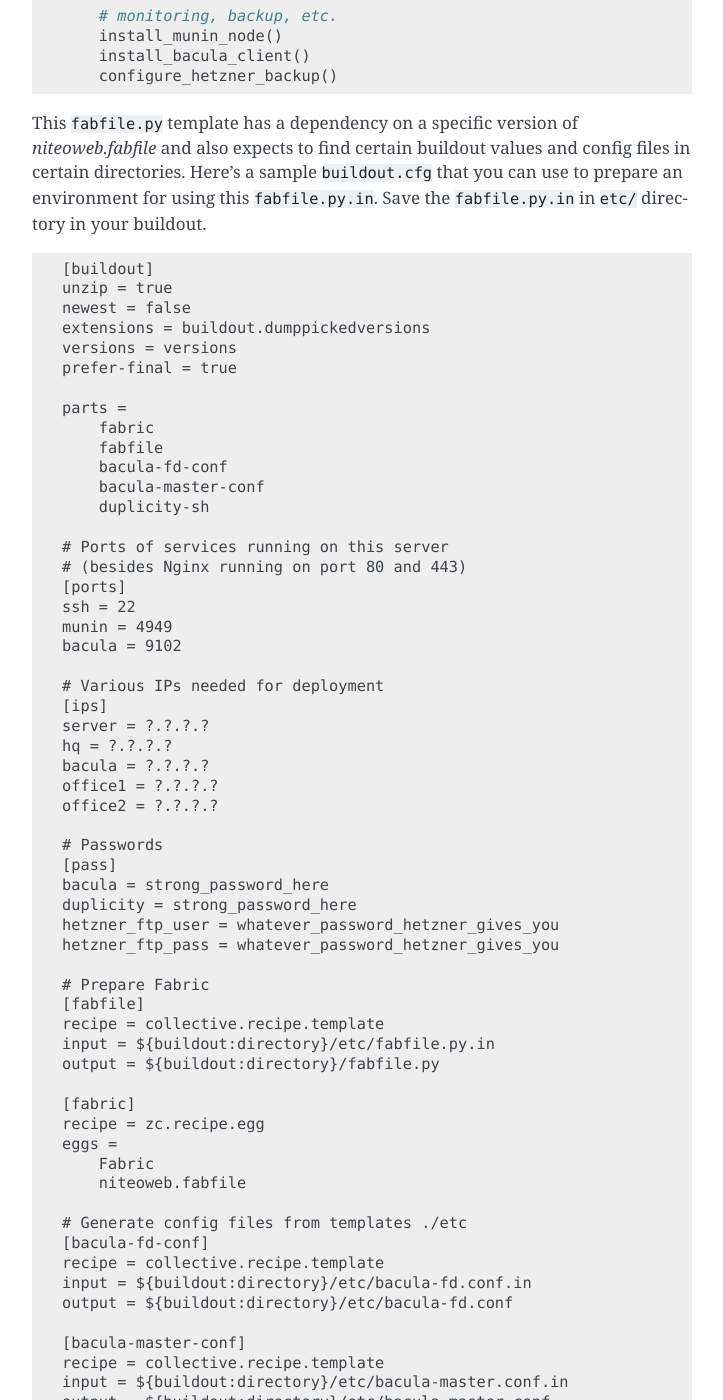
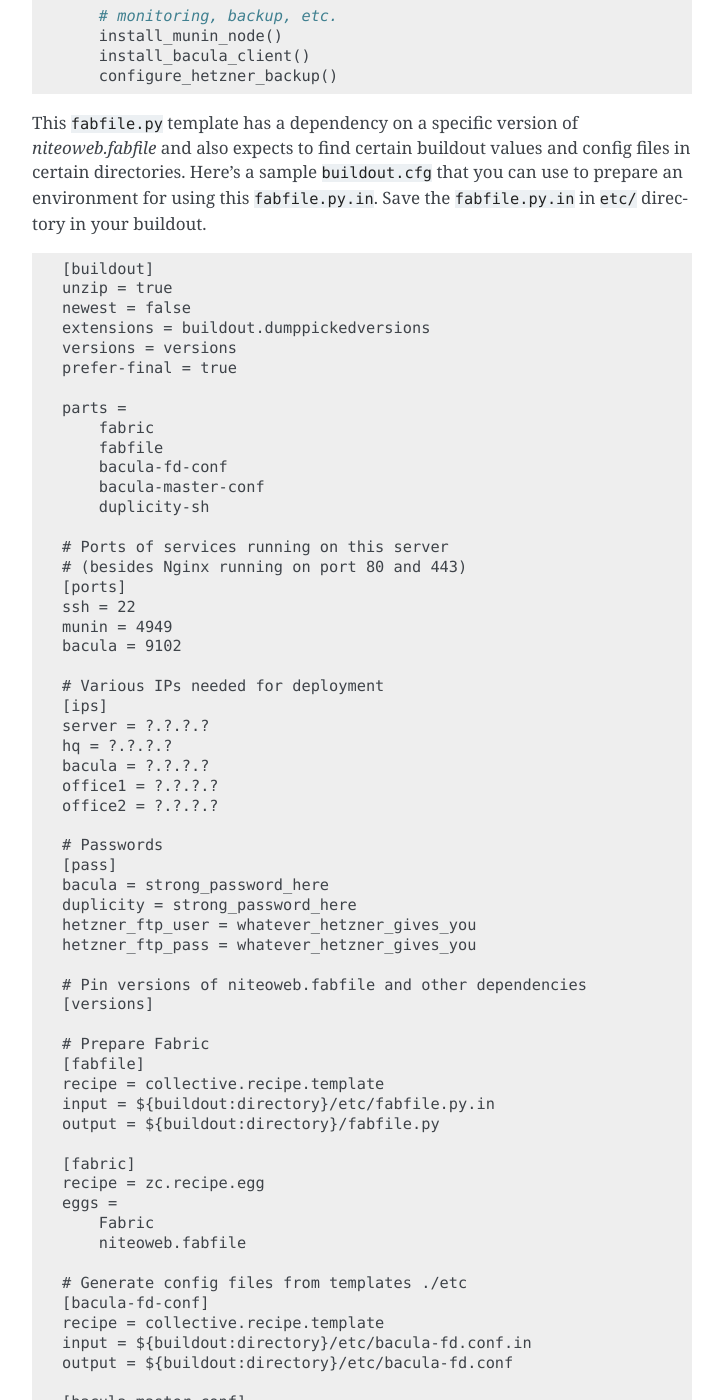
Before and after one commit to teamniteo/niteoweb.fabfile, a Sphinx documentation site: the page built from docs/projects.rst, in a window 1280 px wide and 1400 px high, scrolled down 1547 px. Shown: the whole window, without its empty margins (388-1111 px from the left). Built offline with Sphinx 7.4.7, drawn with Linux system fonts in a browser that asks for light colours; some of the changed text lies outside the part shown.

Commit message:
fix sphinx syntax error

```diff
--- a/docs/projects.rst
+++ b/docs/projects.rst
@@ -88,7 +88,7 @@
 to prepare an environment for using this ``fabfile.py.in``. Save the
 ``fabfile.py.in`` in ``etc/`` directory in your buildout.
 
-.. sourcecode::
+::
 
     [buildout]
     unzip = true
@@ -123,8 +123,11 @@
     [pass]
     bacula = strong_password_here
     duplicity = strong_password_here
-    hetzner_ftp_user = whatever_password_hetzner_gives_you
-    hetzner_ftp_pass = whatever_password_hetzner_gives_you
+    hetzner_ftp_user = whatever_hetzner_gives_you
+    hetzner_ftp_pass = whatever_hetzner_gives_you
+
+    # Pin versions of niteoweb.fabfile and other dependencies
+    [versions]
 
     # Prepare Fabric
     [fabfile]
```
